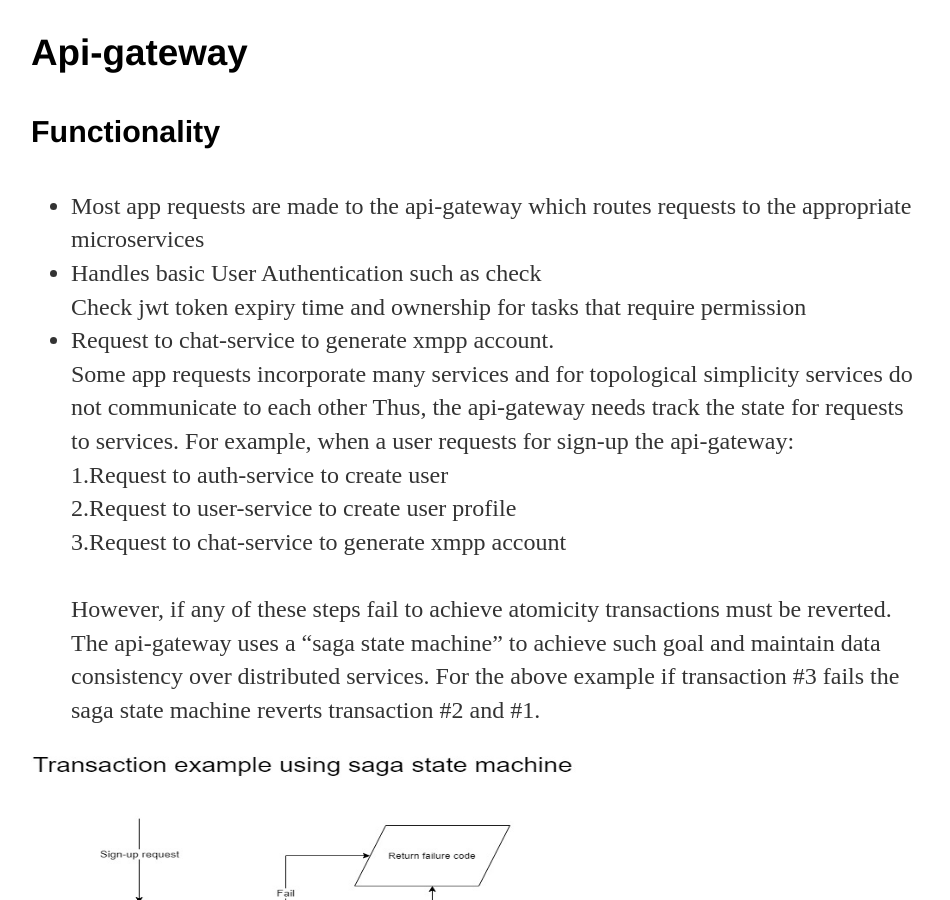
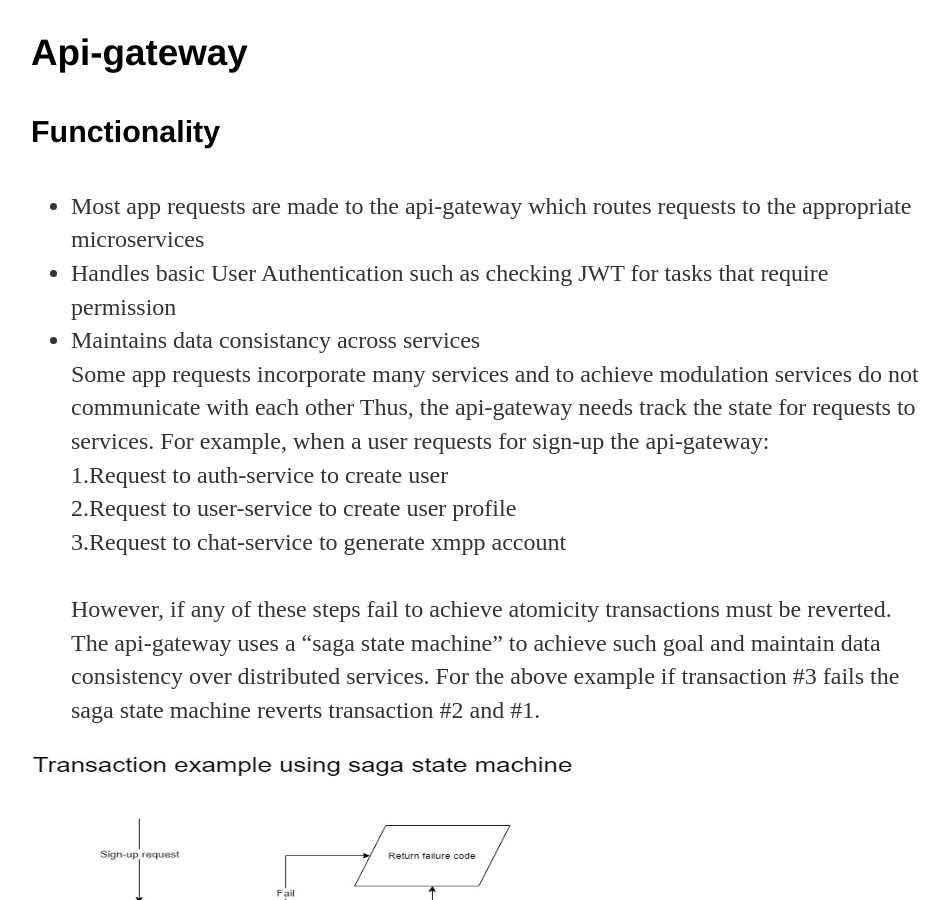
Before and after one commit to jcho7022/jcho7022.github.io, a Jekyll site: the page built from projects/float/index.html, in a window 1280 px wide and 900 px high, scrolled down 1380 px. Shown: the whole window, without its empty margins (161-1111 px from the left). Built offline with Jekyll 4.4.1, drawn with Linux system fonts in a browser that asks for light colours.

Commit message:
Update index.html

```diff
--- a/projects/float/index.html
+++ b/projects/float/index.html
@@ -18,10 +18,9 @@ Users can interact with shops owners using a built in instant messaging and sear
 <h4>Functionality</h4>
 <ul class="Functionality">
 				<li>Most app requests are made to the api-gateway which routes requests to the appropriate microservices</li>
-				<li>Handles basic User Authentication such as check<br>
-					Check jwt token expiry time and ownership for tasks that require permission</li>
-				<li>Request to chat-service to generate xmpp account. <br>
-          Some app requests incorporate many services and for topological simplicity services do not communicate to each other
+				<li>Handles basic User Authentication such as checking JWT for tasks that require permission<br></li>
+				<li>Maintains data consistancy across services <br>
+          Some app requests incorporate many services and to achieve modulation services do not communicate with each other
           Thus, the api-gateway needs track the state for requests to services.
           For example, when a user requests for sign-up the api-gateway:
 	  <br>
```
